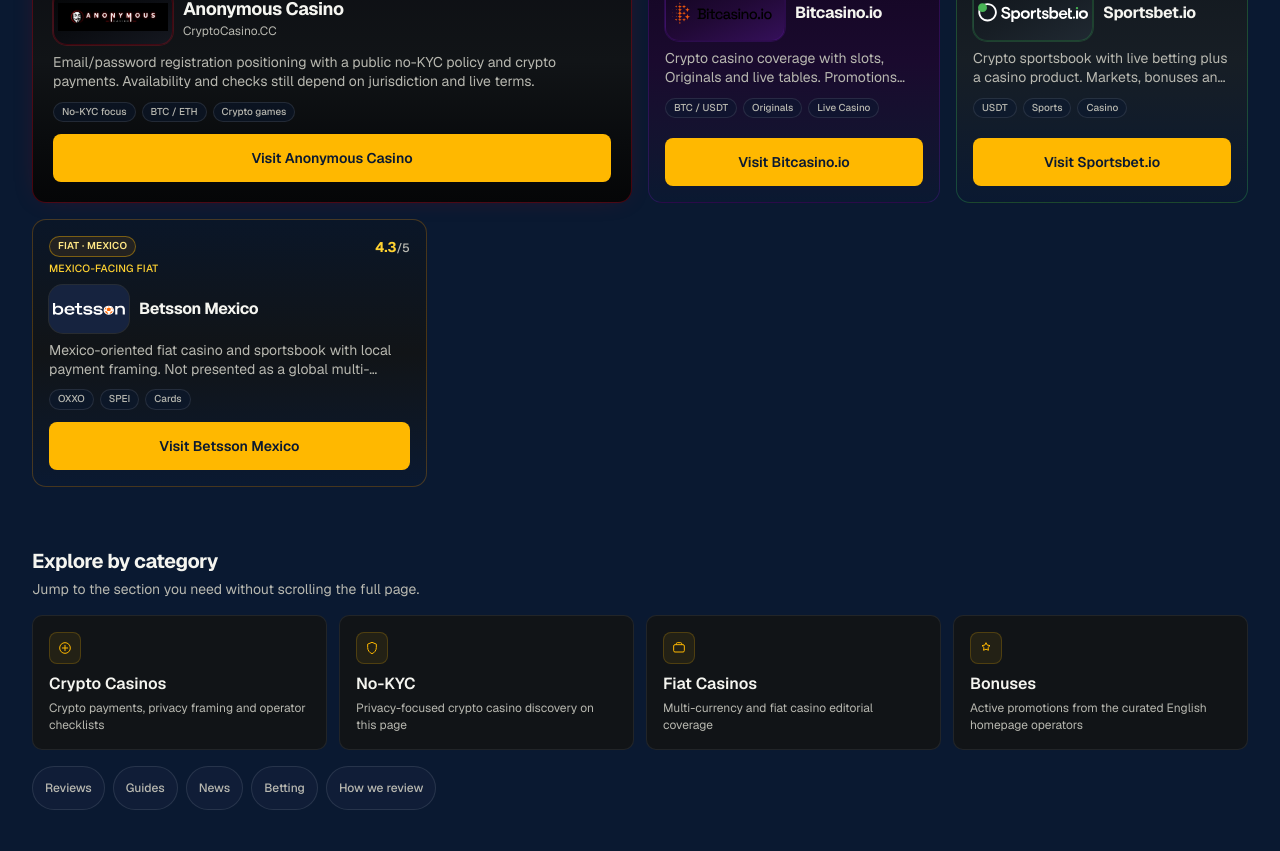
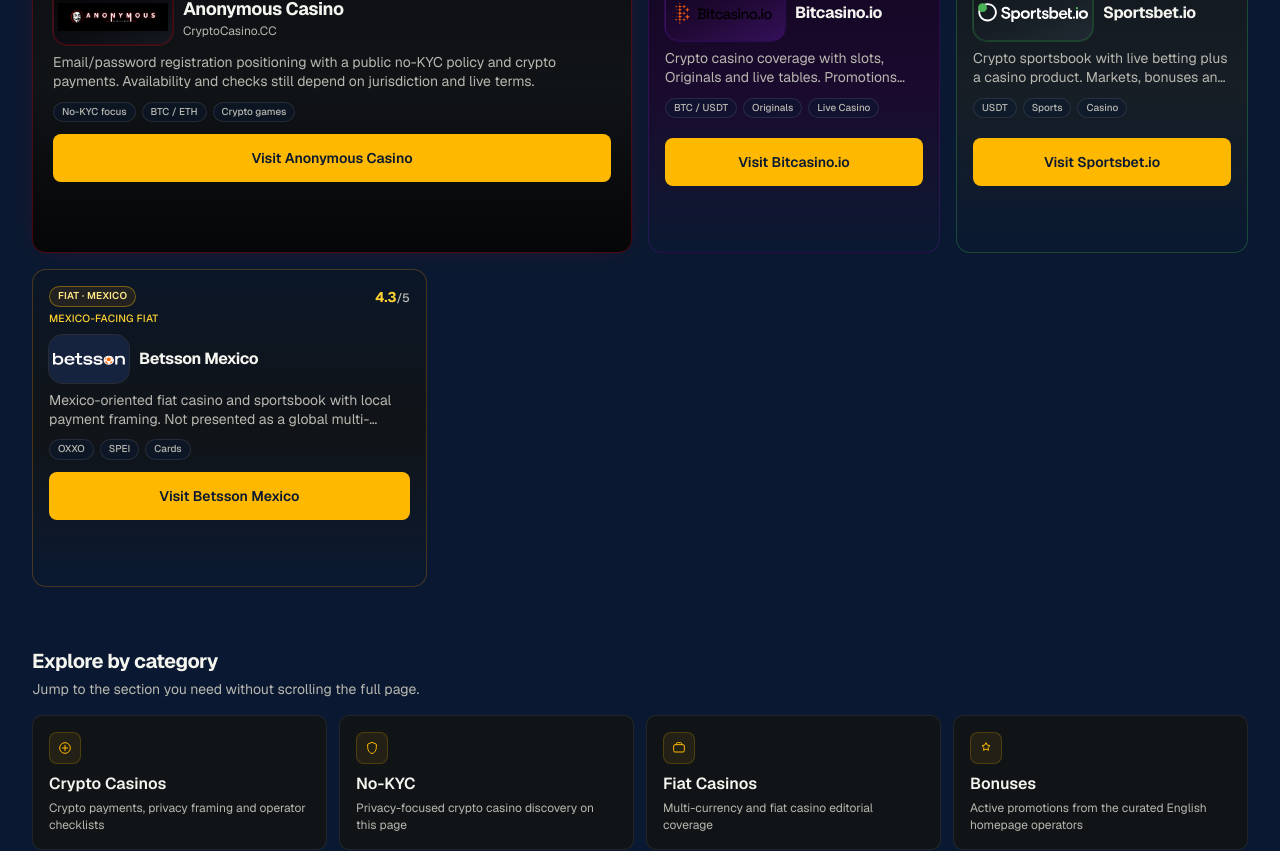
Before and after one commit to arturgerc/jugadamax, a Next.js app: page /en in a window 1280 px wide. Shown: the part 760-1611 px from the top of the page. Built offline with nearby package versions, Linux system fonts and the light colour scheme.

Commit message:
Match English homepage card heights

```diff
--- a/components/home/HomepageCasinoCard.tsx
+++ b/components/home/HomepageCasinoCard.tsx
@@ -26,6 +26,12 @@ export type HomepageCasinoCardProps = {
   reviewHref?: string;
   /** Defaults to Spanish “Leer reseña” for backward compatibility. */
   reviewLabel?: string;
+  /**
+   * When true and `reviewHref` is absent, reserve the same vertical space as the
+   * review link row so card heights match Spanish homepage cards. Does not render
+   * a fake or disabled review link.
+   */
+  reserveReviewSpace?: boolean;
   theme: CasinoCardTheme;
   featured?: boolean;
   position: number;
@@ -91,6 +97,7 @@ export function HomepageCasinoCard({
   primaryCtaHref,
   reviewHref,
   reviewLabel = "Leer reseña",
+  reserveReviewSpace = false,
   theme,
   featured = false,
   position,
@@ -200,6 +207,8 @@ export function HomepageCasinoCard({
           >
             {reviewLabel}
           </TrackedLink>
+        ) : reserveReviewSpace ? (
+          <div className="min-h-11 w-full" aria-hidden="true" />
         ) : null}
       </div>
     </article>
--- a/components/home/en-v2/EnHomepageCasinoRanking.tsx
+++ b/components/home/en-v2/EnHomepageCasinoRanking.tsx
@@ -145,6 +145,7 @@ export function EnHomepageCasinoRanking() {
                   primaryCtaHref={card.ctaHref}
                   reviewHref={card.reviewHref}
                   reviewLabel="Read review"
+                  reserveReviewSpace
                   theme={card.theme}
                   featured={card.featured}
                   position={card.position}
@@ -170,6 +171,7 @@ export function EnHomepageCasinoRanking() {
                     primaryCtaHref={card.ctaHref}
                     reviewHref={card.reviewHref}
                     reviewLabel="Read review"
+                    reserveReviewSpace
                     theme={card.theme}
                     featured={card.featured}
                     position={card.position}
```
